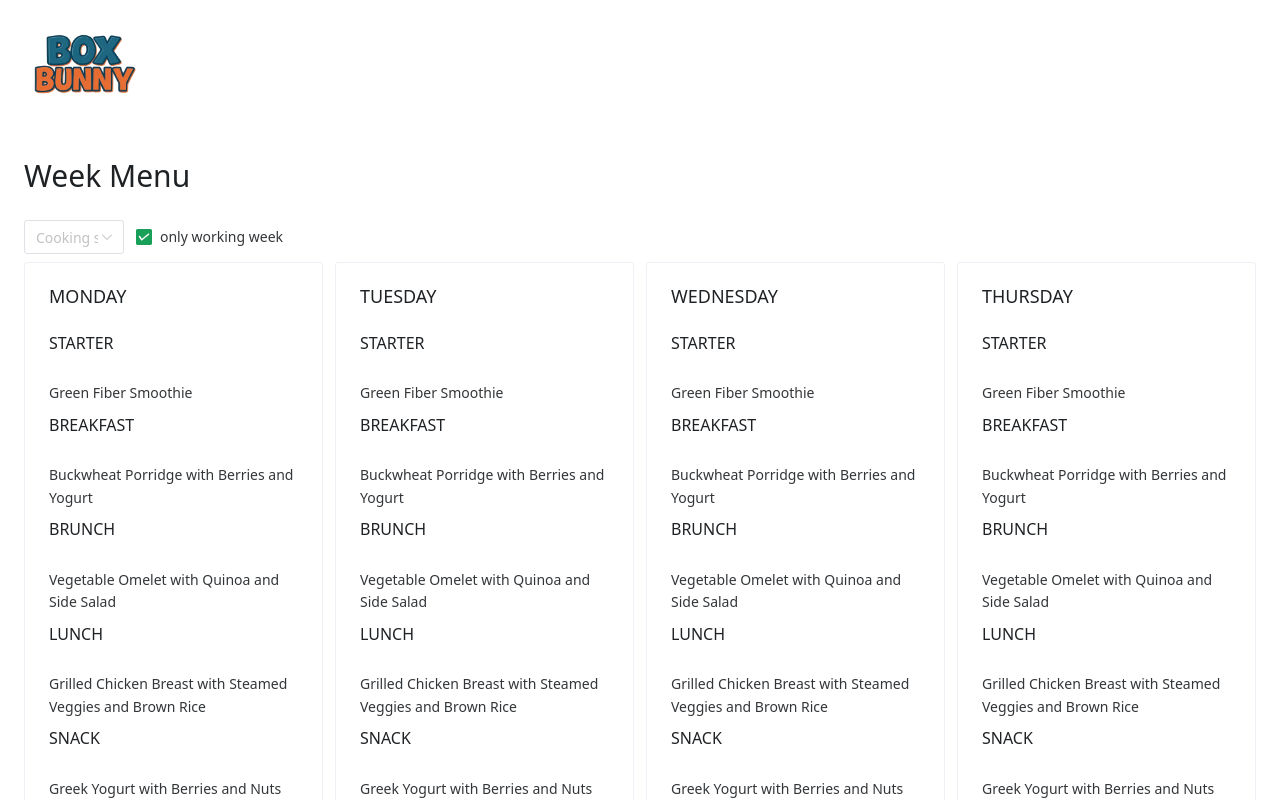
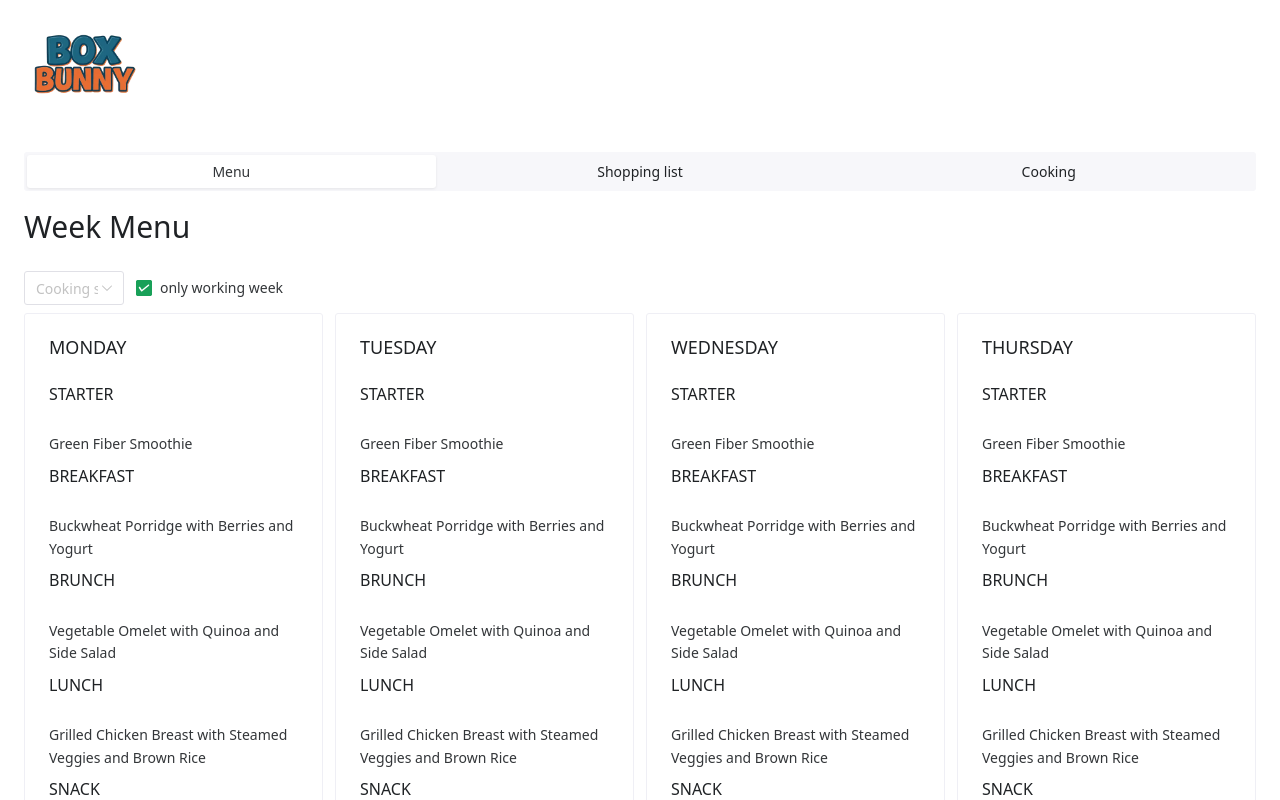
Before and after one commit to Vyachowski/protocol_beatrix, a Vue app in the folder apps/client/: page / in a window 1280 px wide. Built offline with nearby package versions, Linux system fonts and the light colour scheme; the HTML template or start-up script is replaced by a standard one.

Commit message:
feat: add tabs pane

```diff
--- a/apps/client/src/views/HomeView.vue
+++ b/apps/client/src/views/HomeView.vue
@@ -1,7 +1,7 @@
 <script setup lang="ts">
 import { MealTime, WeekDays, generateMenuForWeek } from "@/api";
-import { NCard, NCheckbox, NGrid, NFlex, NGridItem, NH1, NH4, NText,  NSpace, NSelect } from "naive-ui";
-import { ref, watch } from "vue";
+import { NCard, NCheckbox, NGrid, NFlex, NGridItem, NH1, NH4, NText,  NSpace, NSelect, NTabPane, NTabs, NBadge } from "naive-ui";
+import { computed, ref, watch } from "vue";
 
 const generatedMenu = generateMenuForWeek();
 
@@ -22,15 +22,16 @@ const cookingSessionsPerWeek = [
   },
 ];
 
-const weekMenu = ref([...generatedMenu].slice(0, -2));
+const weekMenu = computed(() =>
+  onlyWorkingWeek.value ? generatedMenu.slice(0, -2) : generatedMenu
+)
 
-watch(onlyWorkingWeek, (checked) => {
-	weekMenu.value = checked ? generatedMenu.slice(0, -2) : generatedMenu;
-});
 </script>
 
 <template>
   <main>
+    <n-tabs type="segment" animated>
+      <n-tab-pane name="menu" tab="Menu">
         <n-h1>Week Menu</n-h1>
         <n-space vertical>
           <n-flex align="center">
@@ -64,6 +65,15 @@ watch(onlyWorkingWeek, (checked) => {
             </n-grid-item>
           </n-grid>
         </n-space>
+      </n-tab-pane>
+
+      <n-tab-pane name="Shopping list" tab="Shopping list">
+        List:
+      </n-tab-pane>
+      <n-tab-pane name="Cooking" tab="Cooking">
+        Cooking
+      </n-tab-pane>
+    </n-tabs>
   </main>
 </template>
 
```
Lines whose indentation alone changed are shown as unchanged.
